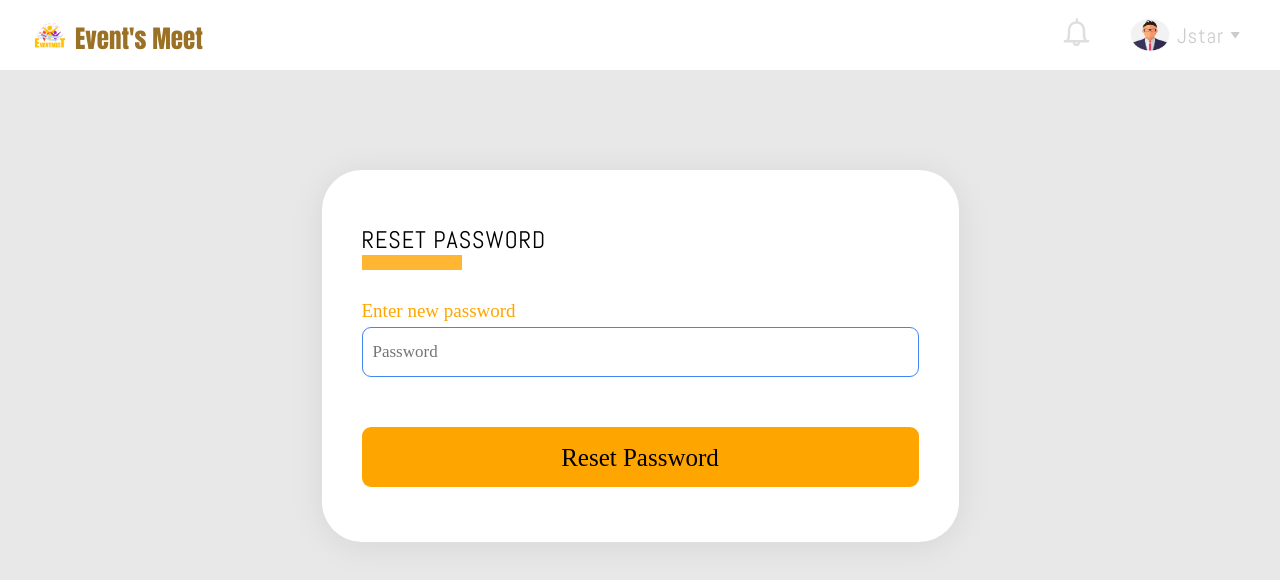
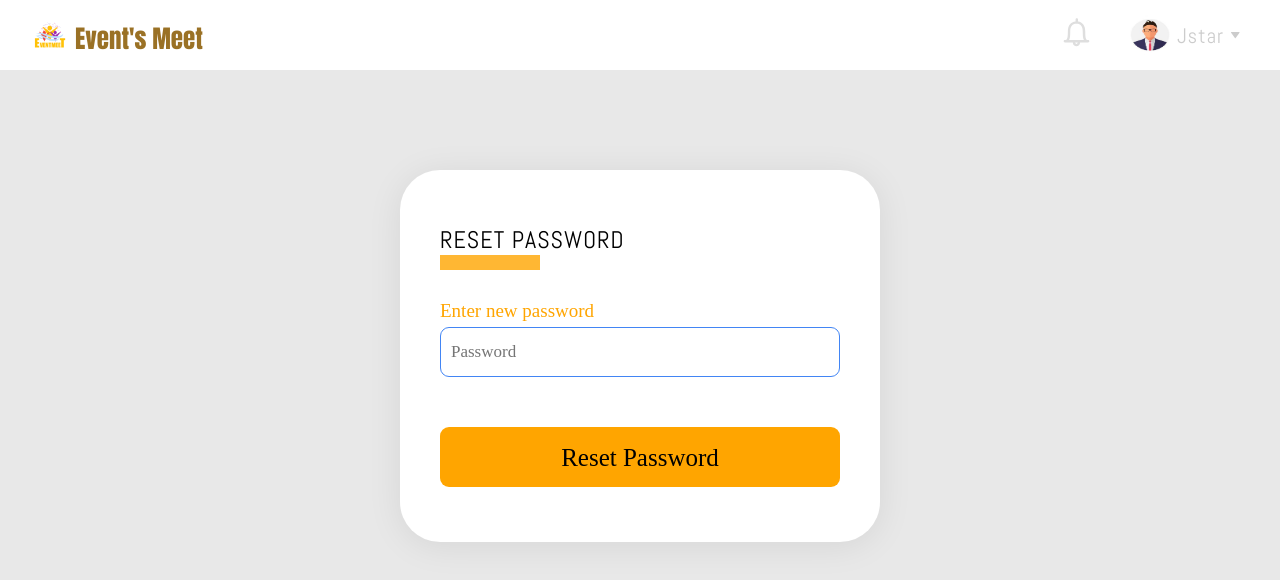
Before and after one commit to TimeOfGift/letsmeet-frontend, a React (Create React App) app: page /resetpassword in a window 1280 px wide. Shown: the top 580 px of the page. Built offline with nearby package versions, Linux system fonts and the light colour scheme.

Commit message:
css adjustment

```diff
--- a/src/components/NotificationDropdown/index.js
+++ b/src/components/NotificationDropdown/index.js
@@ -4,8 +4,6 @@ import "./dropdown.scss";
   const NotificationDropdown = ({ notifications }) => {
     const [isActive, setIsActive] = useState(false);
     const [color, setColor] = useState("#DEDEDE");
-
-
 
     const isToggled = () => {
       setIsActive(!isActive);
@@ -18,7 +16,6 @@ import "./dropdown.scss";
       }
     }
     useEffect(() => {
-
       document.addEventListener("mousedown", handleClickOutside);
       return () => {
         document.removeEventListener("mousedown", handleClickOutside);
--- a/src/pages/forgetpassword/forgetpassword.jsx
+++ b/src/pages/forgetpassword/forgetpassword.jsx
@@ -11,10 +11,10 @@ const Forgetpassword = () => {
          setEmail([e.target.email],e.target.value)
      }
 
-    const handleSubmit = (e) => {
-        e.preventDefault();
-        console.log('email')
-    }
+    // const handleSubmit = (e) => {
+    //     e.preventDefault();
+    //     console.log('email')
+    // }
 
     return (
 
--- a/src/pages/resetpassword/resetpassword.jsx
+++ b/src/pages/resetpassword/resetpassword.jsx
@@ -18,7 +18,7 @@ const Resetpassword = () => {
     }
 
     return (
-        <div handleClick={handleSubmit}>
+        <div>
             <div className="containerhouse">
                 <div className="maincontainer">
                     <FormTitle className="resetpassword" text="Reset Password" rectColor=" #FFA500CC" />
--- a/src/pages/resetpassword/resetpassword.scss
+++ b/src/pages/resetpassword/resetpassword.scss
@@ -13,7 +13,7 @@ display: flex;
 
 .maincontainer{
 background-color: white;
-width: 637px;
+width: 480px;
 height: 372px;
 border-radius: 40px;
 box-shadow: 0px 4px 35px rgba(0, 0, 0, 0.08);
```
